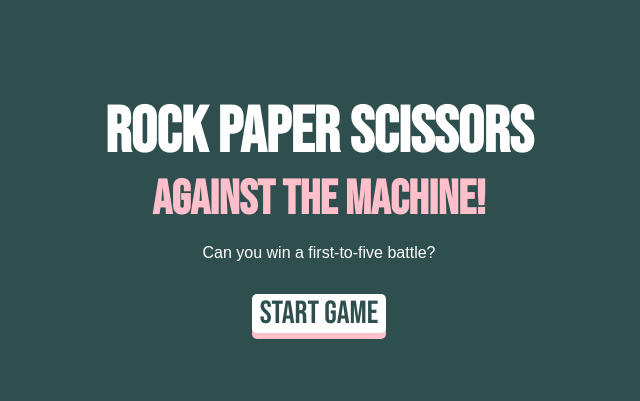
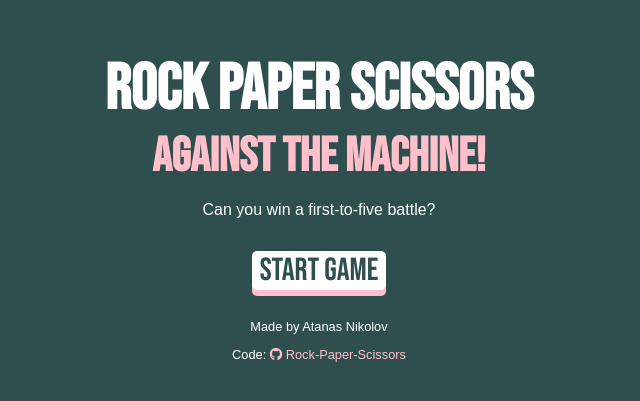
Before and after one commit to a-hr-nikolov/rock-paper-scissors, a plain HTML site: page index.html in a window 1280 px wide. Shown: the part 187-588 px from the top of the page, without its empty margins (321-961 px from the left). Drawn offline with Linux system fonts and the light colour scheme.

Commit message:
Add signature

```diff
--- a/css/style.css
+++ b/css/style.css
@@ -126,3 +126,14 @@ button > * {
   color: darkslategray;
   border: none;
 }
+
+.signature {
+  font-size: 0.8rem;
+  margin-top: 1rem;
+  text-align: center;
+}
+
+.signature a {
+  color: pink;
+  text-decoration: none;
+}
--- a/index.html
+++ b/index.html
@@ -63,5 +63,15 @@
         </div>
       </div>
     </div>
+    <div class="signature">
+      <p>Made by Atanas Nikolov</p>
+      <p>
+        Code:
+        <a href="https://github.com/a-hr-nikolov/rock-paper-scissors"
+          ><span><i class="fa-brands fa-github"></i> </span
+          >Rock-Paper-Scissors</a
+        >
+      </p>
+    </div>
   </body>
 </html>
```
